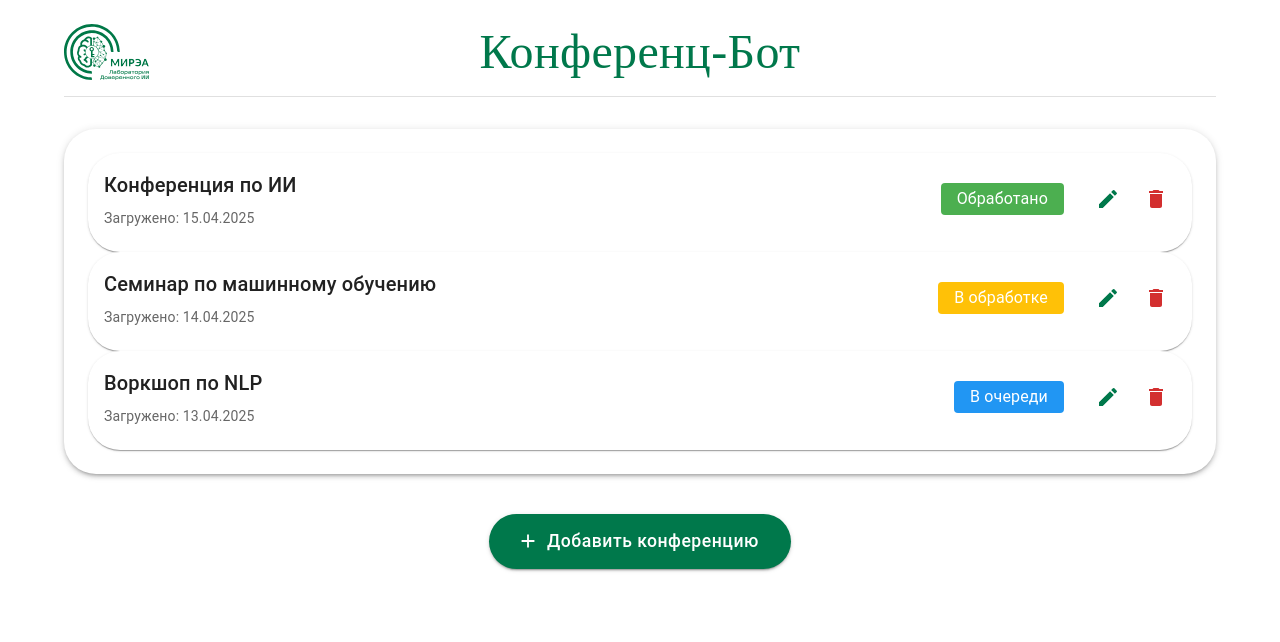
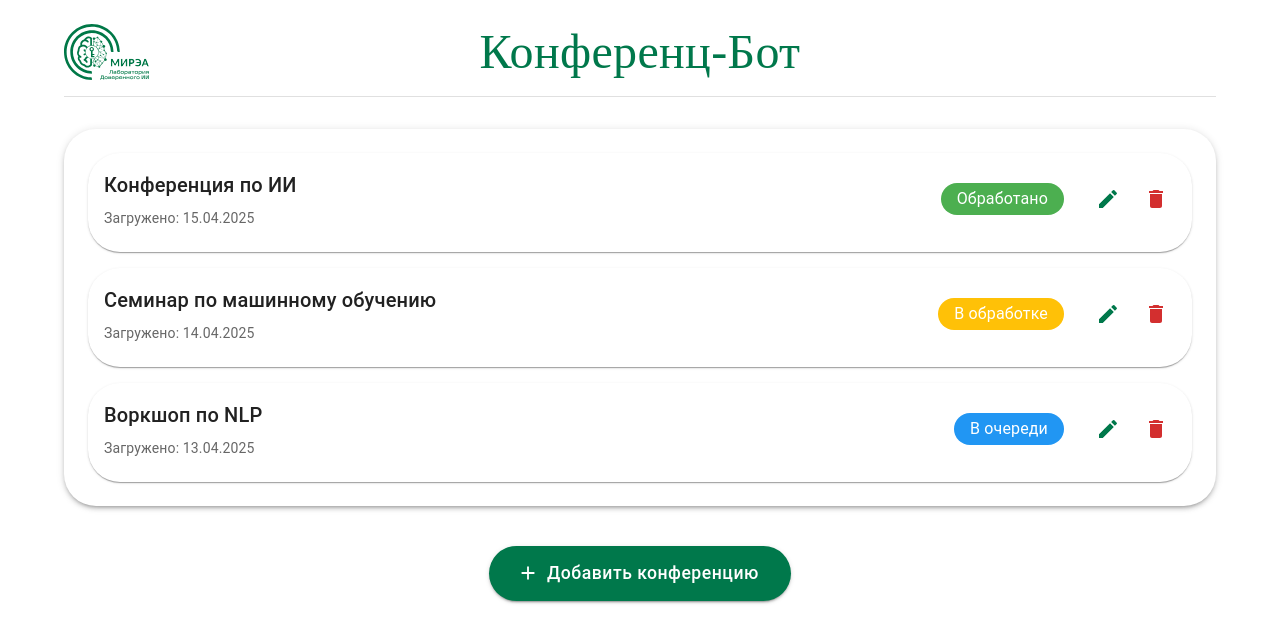
Before and after one commit to ch1ll1xxc/confbot-frontend, a React (Vite) app: page / in a window 1280 px wide. Shown: the top 642 px of the page. Built offline with nearby package versions, Linux system fonts and the light colour scheme.

Commit message:
changed margin&&status b-r

```diff
--- a/src/components/ConferenceCard.tsx
+++ b/src/components/ConferenceCard.tsx
@@ -1,5 +1,5 @@
 import React from 'react';
-import { Card, CardContent, IconButton, Typography, Box } from '@mui/material';
+import { Card, CardContent, IconButton, Typography, Box, Paper, Chip } from '@mui/material';
 import { Edit as EditIcon, Delete as DeleteIcon } from '@mui/icons-material';
 import { motion } from 'framer-motion';
 
@@ -63,7 +63,7 @@ export const ConferenceCard: React.FC<ConferenceCardProps> = ({
                   color: 'white',
                   px: 2,
                   py: 0.5,
-                  borderRadius: 1,
+                  borderRadius: 8,
                   mr: 2
                 }}
               >
--- a/src/pages/MainPage.tsx
+++ b/src/pages/MainPage.tsx
@@ -1,12 +1,13 @@
 // src/pages/MainPage.tsx
 import React, { useState } from 'react';
-import { Box, Typography, Button, Paper } from '@mui/material';
-import { Add as AddIcon } from '@mui/icons-material';
+import { Box, Typography, Button, Paper, Grid, Chip, IconButton } from '@mui/material';
+import { Add as AddIcon, ArrowForward as ArrowForwardIcon } from '@mui/icons-material';
 import { ConferenceCard } from '../components/ConferenceCard';
 import { AddConferenceModal } from '../components/AddConferenceModal';
 import { AnimatePresence } from 'framer-motion';
 import { useNavigate } from 'react-router-dom';
 import { Header } from '../components/Header';
+import { motion } from 'framer-motion';
 
 interface Conference {
   id: string;
@@ -92,18 +93,13 @@ export const MainPage: React.FC = () => {
             }
           }}
         >
-          <AnimatePresence>
+          <Box sx={{ display: 'flex', flexDirection: 'column', gap: 2 }}>
             {conferences.map((conference) => (
-              <Box
+              <motion.div
                 key={conference.id}
-                onClick={() => handleConferenceClick(conference)}
-                sx={{
-                  cursor: conference.status === 'processing' ? 'default' : 'pointer',
-                  '&:hover': {
-                    transform: 'scale(1.01)',
-                    transition: 'transform 0.2s ease-in-out'
-                  }
-                }}
+                initial={{ opacity: 0, y: 20 }}
+                animate={{ opacity: 1, y: 0 }}
+                transition={{ duration: 0.3 }}
               >
                 <ConferenceCard
                   name={conference.name}
@@ -112,9 +108,9 @@ export const MainPage: React.FC = () => {
                   onEdit={() => handleEdit(conference.id)}
                   onDelete={() => handleDelete(conference.id)}
                 />
-              </Box>
+              </motion.div>
             ))}
-          </AnimatePresence>
+          </Box>
         </Paper>
 
         <Button
```
